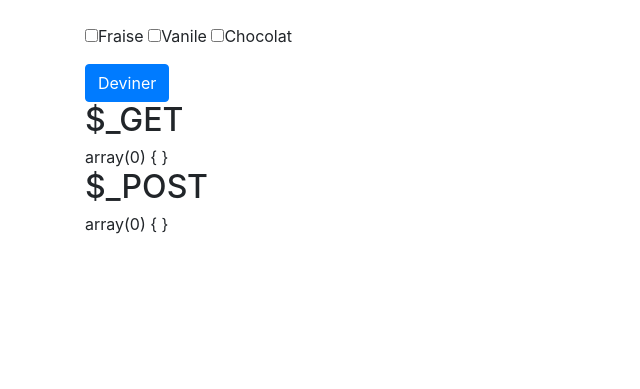
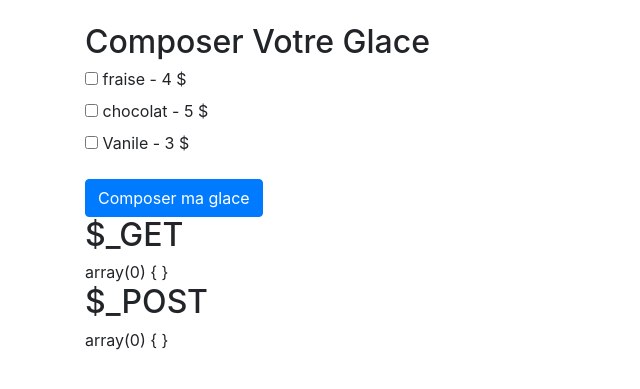
Before and after one commit to Elisee-des/php_html, a PHP site: page /jeu2.php in a window 1280 px wide. Shown: the part 56-445 px from the top of the page, without its empty margins (0-640 px from the left). Run offline with PHP 8.4, Linux system fonts and the light colour scheme; some libraries are stand-ins or nearby versions.

Commit message:
gestion du checkfunction

```diff
--- /dev/null
+++ b/function.php
@@ -0,0 +1,14 @@
+<?php
+
+function checkbox(string $name, string $value, array $data)
+{
+    $attributes = '';
+    if(isset($data[$name]) && in_array($value, $data[$name]))
+    {
+        $attributes .= "checked";
+
+    }
+
+ echo   '<input type="checkbox" name="($name)[]" value="$value" $attributes >';
+}
+?>
--- a/jeu2.php
+++ b/jeu2.php
@@ -1,25 +1,39 @@
 <?php
-$parfun = [
-
+require "function.php";
+$parfuns = [
+    'fraise' => 4,
+    "chocolat" => 5,
+    "Vanile" => 3
 ];
 
-$parfun = [
+$cornets = [
+    "pot" => 2,
+    "cornet" => 0.5
+];
 
+$supplements = [
+    'pepite de chocolat' => 1,
+    'chantity' => 0.5
 ];
-$parfun = [
 
-];
 require "header.php";
 ?>
+
+<h2>Composer Votre Glace</h2>
 
 <form action="/jeu2.php" method="POST">
 
     <div class="form-group">
-        <input type="checkbox" name="parfun[]" value="fraise">Fraise</input>
-        <input type="checkbox" name="parfun[]" value="vanile">Vanile</input>
-        <input type="checkbox" name="parfun[]" value="chocolat">Chocolat</input>
+        <?php foreach ($parfuns as $parfun => $prix) : ?>
+            <div class="checkbox">
+                <label for="checkbox">
+                    <?= checkbox("parfun", $parfun, $_GET) ?>
+                </label>
+                <?= $parfun ?> - <?= $prix ?> $
+            </div>
+        <?php endforeach; ?>
     </div>
-    <button type="submit" class="btn btn-primary">Deviner</button>
+    <button type="submit" class="btn btn-primary">Composer ma glace</button>
 
 </form>
 
```
